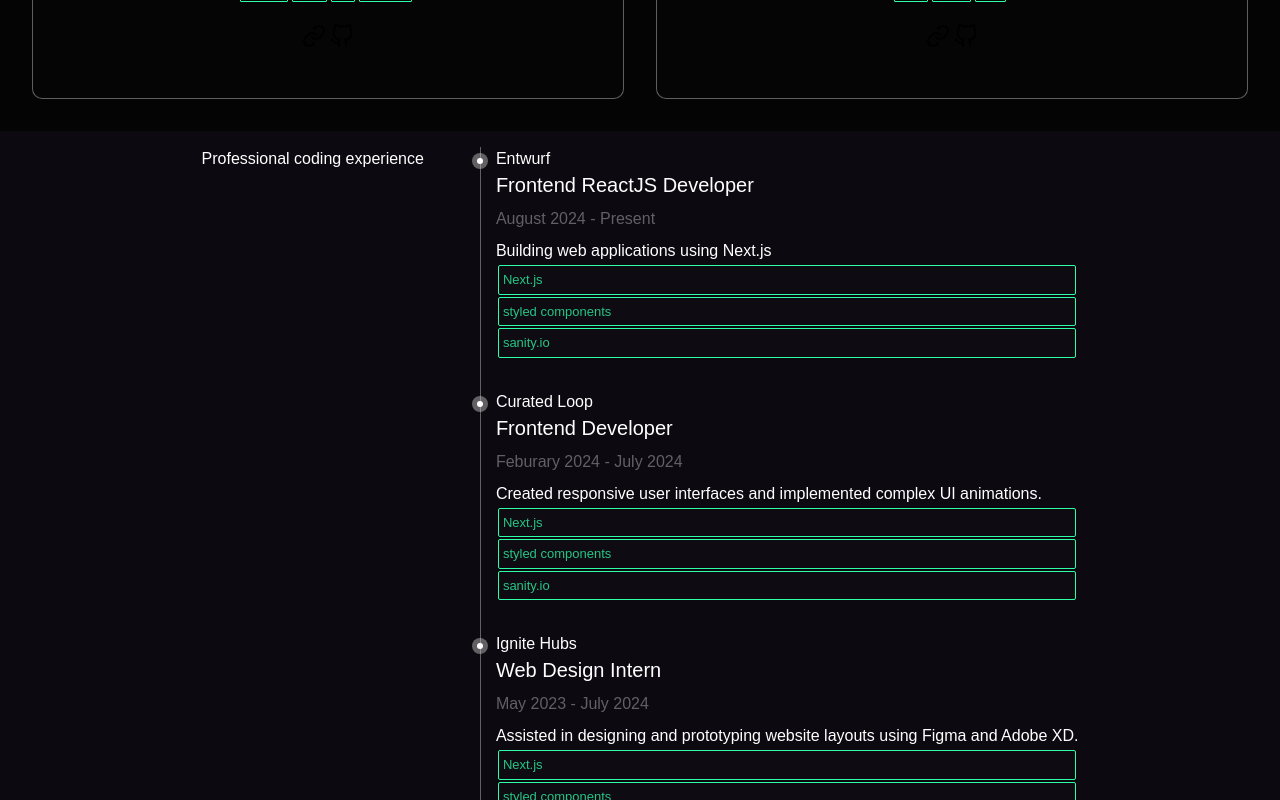
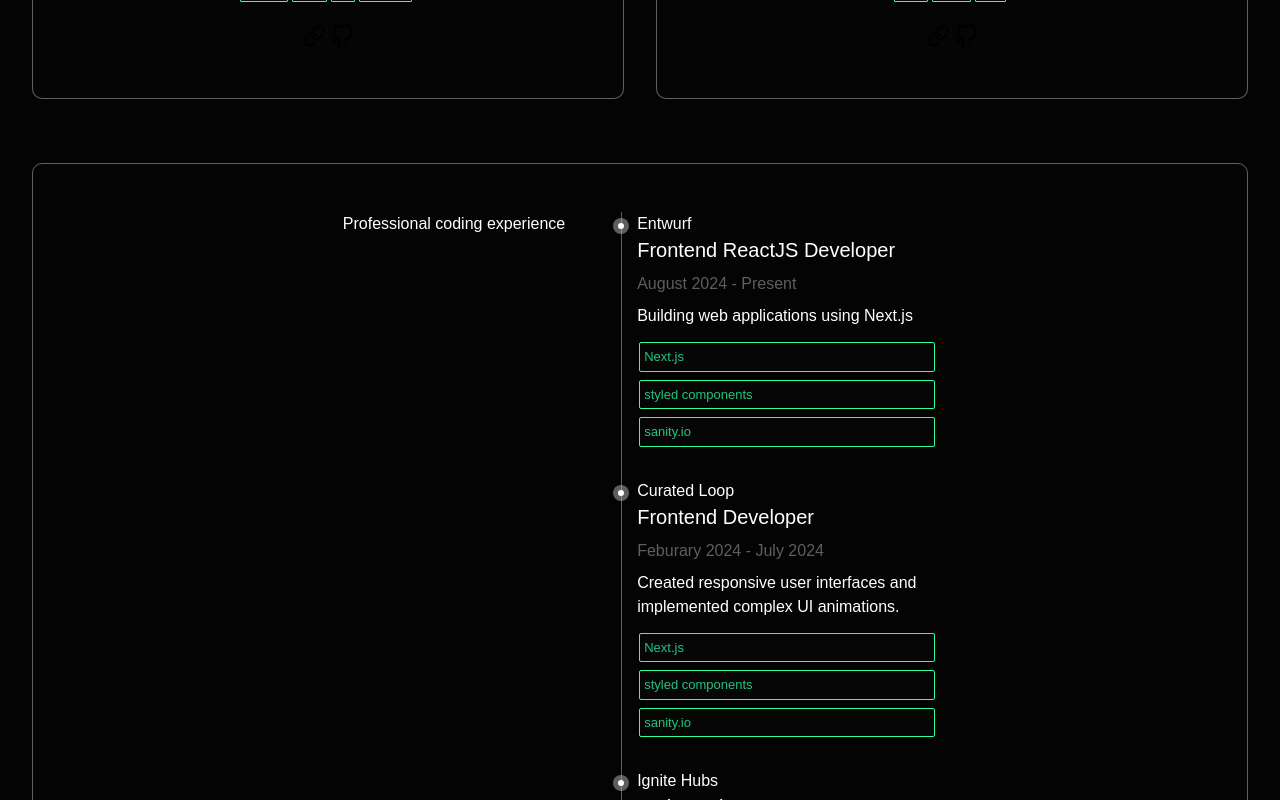
Before and after one commit to Jacobbidmead/v-3, a Next.js app: page / in a window 1280 px wide. Shown: the part 1380-2180 px from the top of the page. Built offline with nearby package versions, Linux system fonts and the light colour scheme; a web font is replaced by a local one.

Commit message:
styled: adjusted styling of experience component

```diff
--- a/app/components/experience-section.tsx
+++ b/app/components/experience-section.tsx
@@ -39,8 +39,9 @@
 export default function ExperienceSection() {
   const allTechnologies = experiences.flatMap((experience) => experience.technology);
   return (
+    <section className='p-8'>
       <div
-      className=' flex items-center justify-center bg-[rgb(12,9,16)] text-white p-4 '
+        className=' flex items-center justify-center bg-[rgba(64, 63, 63, 0.033)] text-white py-12 border border-customBorder rounded-[10px] '
         id='experience'>
         <div className='w-full flex justify-center'>
           <h2 className='text-1xl  text-left pr-12'>Professional coding experience</h2>
@@ -57,11 +58,11 @@
                 viewport={{ once: true, amount: 0.8 }}
                 transition={{ duration: 0.5, delay: index * 0.2 }}
                 className='mb-8 pl-6'>
-              <div className='relative'>
+                <div className='relative w-[300px]'>
                   <div className='absolute -left-6 top-1.5 w-4 h-4 rounded-full bg-[rgba(194,193,193,0.477)] flex items-center justify-center'>
                     <div className='w-1.5 h-1.5 rounded-full bg-white' />
                   </div>
-                <div>
+                  <div className='pb-2'>
                     <h2>{exp.company}</h2>
                     <h3 className='text-xl  mb-2'>{exp.title}</h3>
                     <p className='text-[rgba(194,193,193,0.477)] mb-2'>{exp.date}</p>
@@ -70,7 +71,9 @@
 
                   {/* Loop over the combined technology array */}
                   {allTechnologies.map((tech, index) => (
-                  <Skill key={index}>{tech}</Skill>
+                    <div key={index} className='pt-1'>
+                      <Skill>{tech}</Skill>
+                    </div>
                   ))}
                 </div>
               </motion.div>
@@ -78,5 +81,6 @@
           </div>
         </div>
       </div>
+    </section>
   );
 }
--- a/tailwind.config.ts
+++ b/tailwind.config.ts
@@ -10,57 +10,58 @@
   theme: {
     extend: {
       backgroundImage: {
-  			'gradient-radial': 'radial-gradient(var(--tw-gradient-stops))',
-  			'gradient-conic': 'conic-gradient(from 180deg at 50% 50%, var(--tw-gradient-stops))'
+        "gradient-radial": "radial-gradient(var(--tw-gradient-stops))",
+        "gradient-conic": "conic-gradient(from 180deg at 50% 50%, var(--tw-gradient-stops))",
       },
       borderRadius: {
-  			lg: 'var(--radius)',
-  			md: 'calc(var(--radius) - 2px)',
-  			sm: 'calc(var(--radius) - 4px)'
+        lg: "var(--radius)",
+        md: "calc(var(--radius) - 2px)",
+        sm: "calc(var(--radius) - 4px)",
       },
       colors: {
-  			background: 'hsl(var(--background))',
-  			foreground: 'hsl(var(--foreground))',
+        customBorder: "rgba(194, 193, 193, 0.477)",
+        background: "hsl(var(--background))",
+        foreground: "hsl(var(--foreground))",
         card: {
-  				DEFAULT: 'hsl(var(--card))',
-  				foreground: 'hsl(var(--card-foreground))'
+          DEFAULT: "hsl(var(--card))",
+          foreground: "hsl(var(--card-foreground))",
         },
         popover: {
-  				DEFAULT: 'hsl(var(--popover))',
-  				foreground: 'hsl(var(--popover-foreground))'
+          DEFAULT: "hsl(var(--popover))",
+          foreground: "hsl(var(--popover-foreground))",
         },
         primary: {
-  				DEFAULT: 'hsl(var(--primary))',
-  				foreground: 'hsl(var(--primary-foreground))'
+          DEFAULT: "hsl(var(--primary))",
+          foreground: "hsl(var(--primary-foreground))",
         },
         secondary: {
-  				DEFAULT: 'hsl(var(--secondary))',
-  				foreground: 'hsl(var(--secondary-foreground))'
+          DEFAULT: "hsl(var(--secondary))",
+          foreground: "hsl(var(--secondary-foreground))",
         },
         muted: {
-  				DEFAULT: 'hsl(var(--muted))',
-  				foreground: 'hsl(var(--muted-foreground))'
+          DEFAULT: "hsl(var(--muted))",
+          foreground: "hsl(var(--muted-foreground))",
         },
         accent: {
-  				DEFAULT: 'hsl(var(--accent))',
-  				foreground: 'hsl(var(--accent-foreground))'
+          DEFAULT: "hsl(var(--accent))",
+          foreground: "hsl(var(--accent-foreground))",
         },
         destructive: {
-  				DEFAULT: 'hsl(var(--destructive))',
-  				foreground: 'hsl(var(--destructive-foreground))'
+          DEFAULT: "hsl(var(--destructive))",
+          foreground: "hsl(var(--destructive-foreground))",
         },
-  			border: 'hsl(var(--border))',
-  			input: 'hsl(var(--input))',
-  			ring: 'hsl(var(--ring))',
+        border: "hsl(var(--border))",
+        input: "hsl(var(--input))",
+        ring: "hsl(var(--ring))",
         chart: {
-  				'1': 'hsl(var(--chart-1))',
-  				'2': 'hsl(var(--chart-2))',
-  				'3': 'hsl(var(--chart-3))',
-  				'4': 'hsl(var(--chart-4))',
-  				'5': 'hsl(var(--chart-5))'
-  			}
-  		}
-  	}
+          "1": "hsl(var(--chart-1))",
+          "2": "hsl(var(--chart-2))",
+          "3": "hsl(var(--chart-3))",
+          "4": "hsl(var(--chart-4))",
+          "5": "hsl(var(--chart-5))",
+        },
+      },
+    },
   },
   plugins: [require("tailwindcss-animate")],
 };
```
Lines whose indentation alone changed are shown as unchanged.
